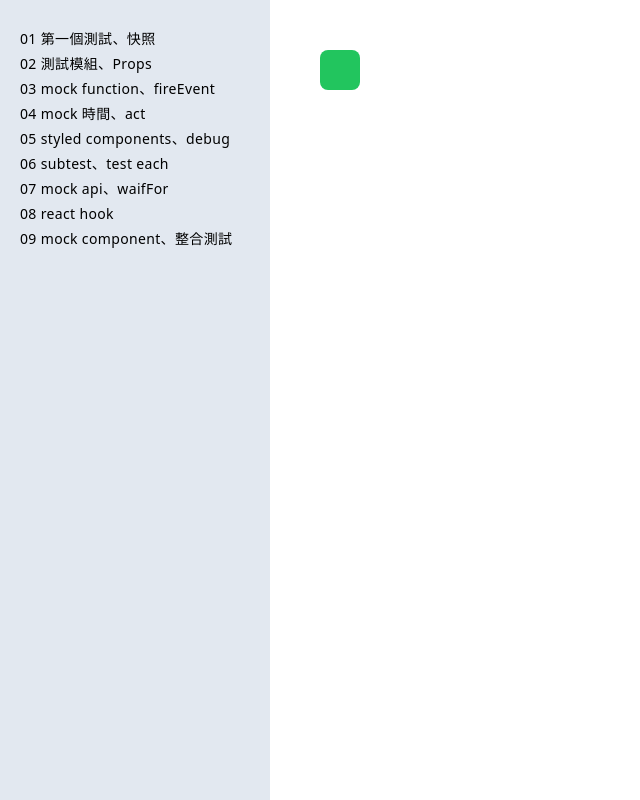
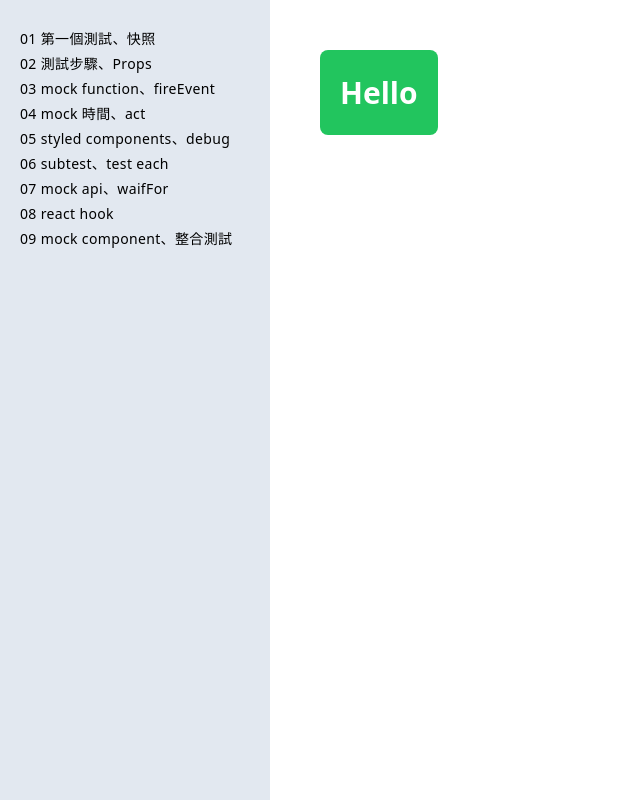
Before and after one commit to TsaiTsaiChieh/vitest-example, a React (Vite) app: page /02 in a window 1280 px wide. Shown: the whole page, without its empty margins (0-640 px from the left). Built offline with nearby package versions, Linux system fonts and the light colour scheme.

Commit message:
:sparkles: update 02

```diff
--- a/src/view/Journey.tsx
+++ b/src/view/Journey.tsx
@@ -17,9 +17,9 @@ export const Journey = [
     element: <Component01 />,
   },
   {
-    name: '02 測試模組、Props',
+    name: '02 測試步驟、Props',
     path: '/02',
-    element: <Component02 />,
+    element: <Component02 content='Hello'/>,
   },
   {
     name: '03 mock function、fireEvent',
```
